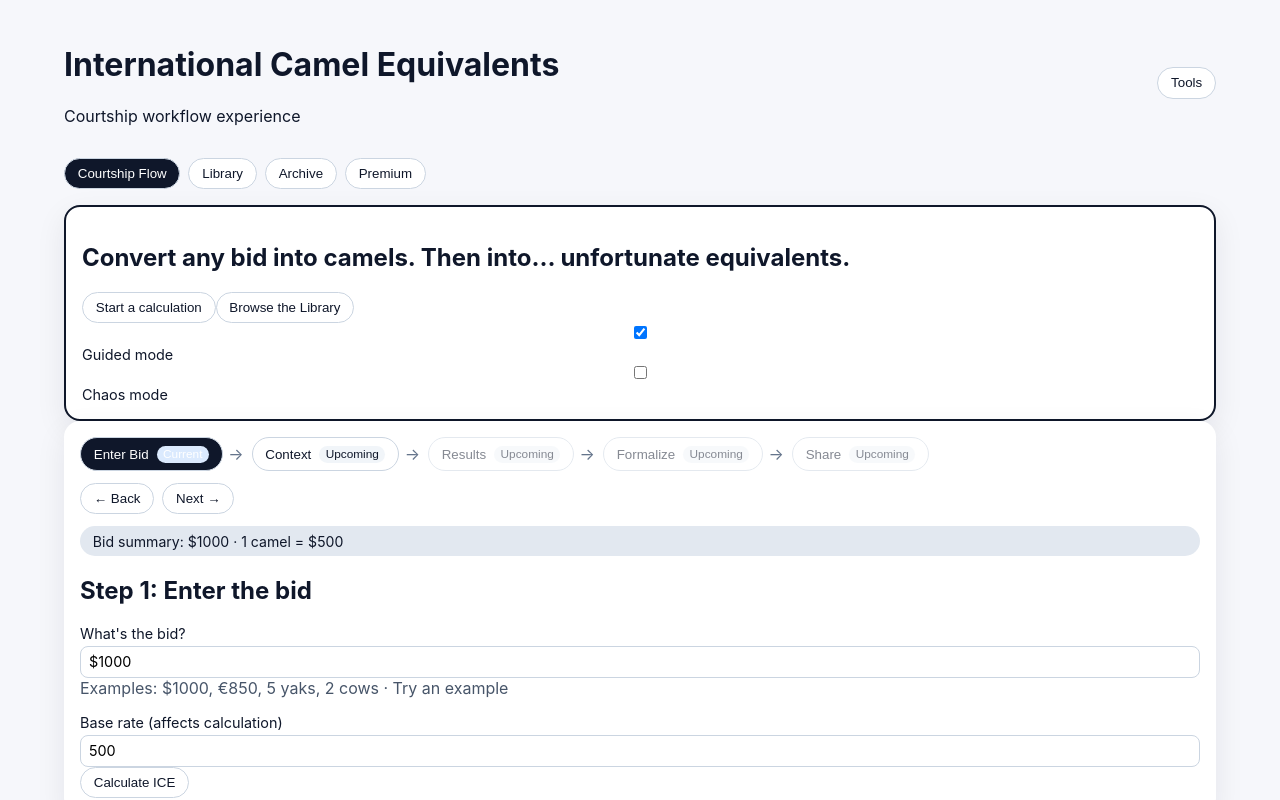
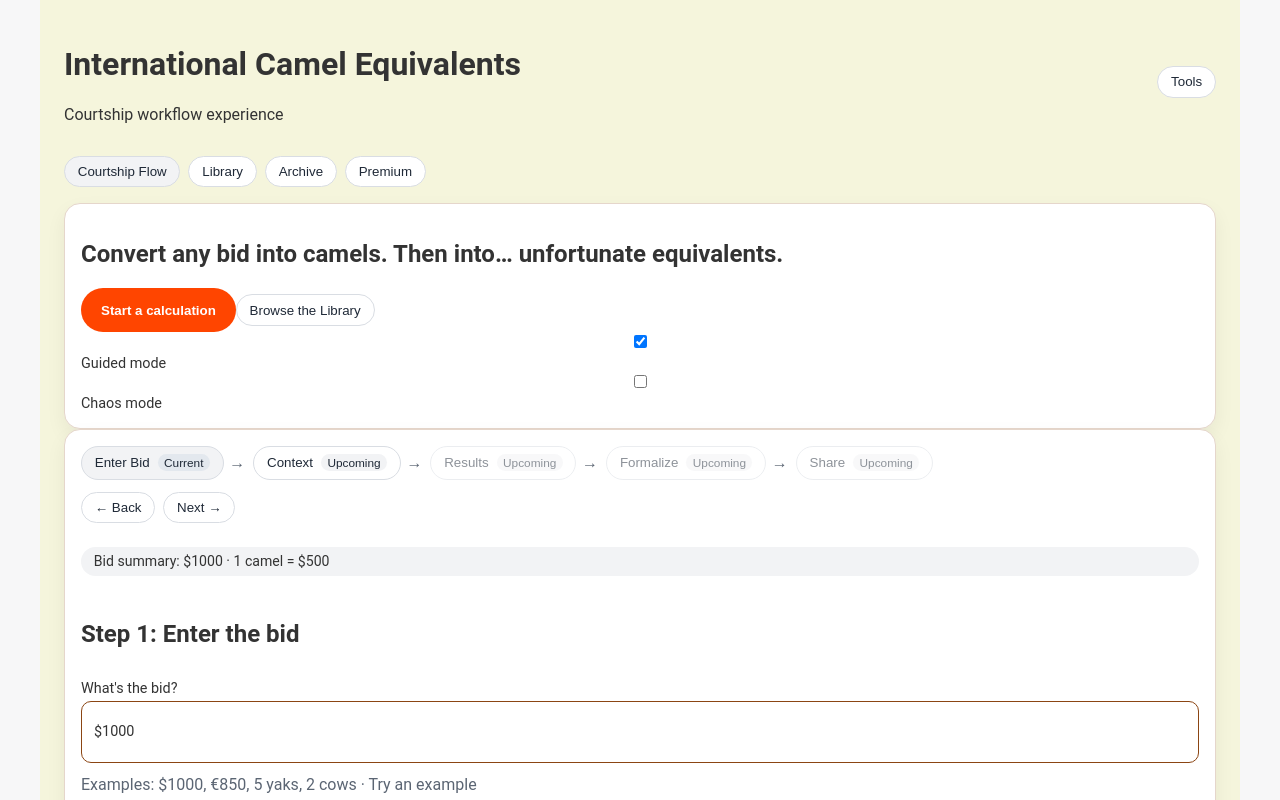
Before and after one commit to dmeehan45/international-camel-equivalents, a React (Vite) app: page / in a window 1280 px wide. Shown: the top 800 px of the page. Built offline with nearby package versions, Linux system fonts and the light colour scheme.

Commit message:
Refine UI surfaces with tokenized styling and chaos gating

```diff
--- a/src/App.tsx
+++ b/src/App.tsx
@@ -415,17 +415,17 @@ function FlowView({ state, dispatch }: { state: State; dispatch: Dispatch<Action
   }
 
   return (
-    <section className="view-card">
+    <section className="view-card ccc-card flow-surface">
       <Stepper step={state.flowStep} onChange={(value) => dispatch({ type: 'setFlowStep', value })} canNavigateTo={canOpenFlowStep} />
       <div className="sticky-chip">Bid summary: {state.calcInput.rawBid} · 1 camel = ${state.calcInput.camelUsdRate}</div>
 
       {state.flowStep === 'bid' && (
         <>
           <h2>Step 1: Enter the bid</h2>
-          <label>What&apos;s the bid?<input value={state.calcInput.rawBid} onChange={(e) => dispatch({ type: 'setCalcField', field: 'rawBid', value: e.target.value })} placeholder="$1000, €850, 5 yaks" /></label>
+          <label>What&apos;s the bid?<input className="ccc-input" value={state.calcInput.rawBid} onChange={(e) => dispatch({ type: 'setCalcField', field: 'rawBid', value: e.target.value })} placeholder="$1000, €850, 5 yaks" /></label>
           <p className="helper">Examples: $1000, €850, 5 yaks, 2 cows · Try an example</p>
-          <label>Base rate (affects calculation)<input value={state.calcInput.camelUsdRate} onChange={(e) => dispatch({ type: 'setCalcField', field: 'camelUsdRate', value: e.target.value })} /></label>
-          <button onClick={() => runCalculation(state, dispatch)}>Calculate ICE</button>
+          <label>Base rate (affects calculation)<input className="ccc-input" value={state.calcInput.camelUsdRate} onChange={(e) => dispatch({ type: 'setCalcField', field: 'camelUsdRate', value: e.target.value })} /></label>
+          <button className="ccc-button-primary cta-primary" onClick={() => runCalculation(state, dispatch)}>Calculate ICE</button>
           {state.calcInput.parseSource && <p className="result">{state.calcInput.parseSource}</p>}
         </>
       )}
@@ -490,8 +490,8 @@ function FlowView({ state, dispatch }: { state: State; dispatch: Dispatch<Action
             <section className="results-drawer" aria-label="Advanced results filters">
               <h3>Advanced filters</h3>
               <div className="grid">
-                <label>Search proxies<input value={state.dashboardQuery} onChange={(e) => dispatch({ type: 'setDashboardQuery', value: e.target.value })} placeholder="Search by proxy name" /></label>
-                <label>Sort order<select value={state.dashboardSort} onChange={(e) => dispatch({ type: 'setDashboardSort', value: e.target.value as State['dashboardSort'] })}><option value="quantity-desc">Quantity (high to low)</option><option value="quantity-asc">Quantity (low to high)</option><option value="name-asc">Name (A-Z)</option><option value="name-desc">Name (Z-A)</option></select></label>
+                <label>Search proxies<input className="ccc-input" value={state.dashboardQuery} onChange={(e) => dispatch({ type: 'setDashboardQuery', value: e.target.value })} placeholder="Search by proxy name" /></label>
+                <label>Sort order<select className="ccc-input" value={state.dashboardSort} onChange={(e) => dispatch({ type: 'setDashboardSort', value: e.target.value as State['dashboardSort'] })}><option value="quantity-desc">Quantity (high to low)</option><option value="quantity-asc">Quantity (low to high)</option><option value="name-asc">Name (A-Z)</option><option value="name-desc">Name (Z-A)</option></select></label>
               </div>
             </section>
           )}
@@ -504,16 +504,16 @@ function FlowView({ state, dispatch }: { state: State; dispatch: Dispatch<Action
           {state.compareSelected.length > 0 && (
             <section className="compare-panel" aria-label="Compare selected proxies">
               <h3>Compare selected ({state.compareSelected.length})</h3>
-              <label>Amount<input value={state.compare.amount} onChange={(e) => dispatch({ type: 'setCompareField', field: 'amount', value: e.target.value })} /></label>
+              <label>Amount<input className="ccc-input" value={state.compare.amount} onChange={(e) => dispatch({ type: 'setCompareField', field: 'amount', value: e.target.value })} /></label>
               <p className="helper">Pick at least two proxies. We compare the first two selected items.</p>
               <button onClick={runCompare} disabled={state.compareSelected.length < 2}>Compare selected</button>
               {state.compare.result && <p className="result">{state.compare.result}</p>}
               {state.compare.error && <p className="error">{state.compare.error}</p>}
             </section>
           )}
-          <details onToggle={(event) => dispatch({ type: 'setCelebrateOpen', value: (event.currentTarget as HTMLDetailsElement).open })}><summary>Celebrate</summary>{state.celebrateOpen && <p>Show parade / show chart (mounted only when expanded).</p>}</details>
+          <details className={state.chaosMode ? 'celebrate-strip chaos-surface' : 'celebrate-strip'} onToggle={(event) => dispatch({ type: 'setCelebrateOpen', value: (event.currentTarget as HTMLDetailsElement).open })}><summary>Celebrate</summary>{state.celebrateOpen && <p>Show parade / show chart (mounted only when expanded).</p>}</details>
           <h3>Side Quests</h3>
-          <div className="stepper">{['Personality Quiz', 'Bargaining Mini-Game', 'Maiden Mood Simulator', 'Proxy Parade'].map((item) => <button key={item} className="step" onClick={() => dispatch({ type: 'setSideQuest', value: item })}>{item}</button>)}</div>
+          <div className={state.chaosMode ? 'stepper side-quests chaos-surface' : 'stepper side-quests'}>{['Personality Quiz', 'Bargaining Mini-Game', 'Maiden Mood Simulator', 'Proxy Parade'].map((item) => <button key={item} className="step" onClick={() => dispatch({ type: 'setSideQuest', value: item })}>{item}</button>)}</div>
           {state.sideQuest && <p className="result">{state.sideQuest} opened as overlay (placeholder).</p>}
         </>
       )}
@@ -521,7 +521,7 @@ function FlowView({ state, dispatch }: { state: State; dispatch: Dispatch<Action
       {state.flowStep === 'message' && (
         <>
           <h2>Step 4: Formalize</h2>
-          <label>Template<select value={state.formalizer.template} onChange={(e) => dispatch({ type: 'setFormalizerField', field: 'template', value: e.target.value })}>{listTemplates().map((template) => <option key={template} value={template}>{template}</option>)}</select></label>
+          <label>Template<select className="ccc-input" value={state.formalizer.template} onChange={(e) => dispatch({ type: 'setFormalizerField', field: 'template', value: e.target.value })}>{listTemplates().map((template) => <option key={template} value={template}>{template}</option>)}</select></label>
           <button onClick={generateMessage}>Generate message</button>
           {state.formalizer.message && <pre>{state.formalizer.message}</pre>}
         </>
@@ -578,24 +578,24 @@ function LibraryView({ state, dispatch }: { state: State; dispatch: Dispatch<Act
   }
 
   return (
-    <section className="view-card">
+    <section className="view-card ccc-card">
       <h2>Library</h2>
       <p>Search, filter, browse, and generate custom proxies.</p>
       <div className="grid">
-        <label>Search<input value={state.referenceFilters.query} onChange={(e) => dispatch({ type: 'setReferenceFilter', field: 'query', value: e.target.value })} /></label>
-        <label>Category<select value={state.referenceFilters.category} onChange={(e) => dispatch({ type: 'setReferenceFilter', field: 'category', value: e.target.value })}><option value="">All</option>{CANONICAL_PROXY_CATEGORIES.map((category) => <option key={category} value={category}>{category}</option>)}</select></label>
-        <label>Source<select value={state.referenceFilters.source} onChange={(e) => dispatch({ type: 'setReferenceFilter', field: 'source', value: e.target.value })}><option value="all">All</option><option value="reference">Reference only</option><option value="extension">Custom only</option></select></label>
+        <label>Search<input className="ccc-input" value={state.referenceFilters.query} onChange={(e) => dispatch({ type: 'setReferenceFilter', field: 'query', value: e.target.value })} /></label>
+        <label>Category<select className="ccc-input" value={state.referenceFilters.category} onChange={(e) => dispatch({ type: 'setReferenceFilter', field: 'category', value: e.target.value })}><option value="">All</option>{CANONICAL_PROXY_CATEGORIES.map((category) => <option key={category} value={category}>{category}</option>)}</select></label>
+        <label>Source<select className="ccc-input" value={state.referenceFilters.source} onChange={(e) => dispatch({ type: 'setReferenceFilter', field: 'source', value: e.target.value })}><option value="all">All</option><option value="reference">Reference only</option><option value="extension">Custom only</option></select></label>
       </div>
       <p>{filtered.length} proxies in library</p>
       <ul className="list">{filtered.map((proxy) => <li key={proxy.id}>{proxy.name} · {proxy.category}</li>)}</ul>
 
       <h3>Proxy Generator</h3>
       <div className="grid">
-        <label>Name<input value={state.newProxy.name} onChange={(e) => dispatch({ type: 'setNewProxyField', field: 'name', value: e.target.value })} /></label>
-        <label>Rate<input value={state.newProxy.ratePerCamel} onChange={(e) => dispatch({ type: 'setNewProxyField', field: 'ratePerCamel', value: e.target.value })} /></label>
-        <label>Category<input value={state.newProxy.category} onChange={(e) => dispatch({ type: 'setNewProxyField', field: 'category', value: e.target.value })} placeholder="e.g. livestock" /></label>
+        <label>Name<input className="ccc-input" value={state.newProxy.name} onChange={(e) => dispatch({ type: 'setNewProxyField', field: 'name', value: e.target.value })} /></label>
+        <label>Rate<input className="ccc-input" value={state.newProxy.ratePerCamel} onChange={(e) => dispatch({ type: 'setNewProxyField', field: 'ratePerCamel', value: e.target.value })} /></label>
+        <label>Category<input className="ccc-input" value={state.newProxy.category} onChange={(e) => dispatch({ type: 'setNewProxyField', field: 'category', value: e.target.value })} placeholder="e.g. livestock" /></label>
       </div>
-      <label>Description<textarea value={state.newProxy.description} onChange={(e) => dispatch({ type: 'setNewProxyField', field: 'description', value: e.target.value })} /></label>
+      <label>Description<textarea className="ccc-input" value={state.newProxy.description} onChange={(e) => dispatch({ type: 'setNewProxyField', field: 'description', value: e.target.value })} /></label>
       <button onClick={saveProxy}>Add custom proxy</button>
       {state.newProxy.success && <p className="result">{state.newProxy.success}</p>}
       {state.newProxy.error && <p className="error">{state.newProxy.error}</p>}
@@ -652,7 +652,7 @@ function ToolsAccessibilityPanel({ state, dispatch }: { state: State; dispatch:
 
 function ArchiveView({ state, dispatch }: { state: State; dispatch: Dispatch<Action> }) {
   return (
-    <section className="view-card">
+    <section className="view-card ccc-card">
       <h2>Archive</h2>
       <ul className="list">{state.history.map((entry) => <li key={entry.id}>{entry.summary} · {entry.camelValue} camels · {formatRelativeAge(entry.createdAt)}</li>)}</ul>
       <button onClick={() => { writeBidHistory([]); dispatch({ type: 'setHistory', value: [] }); }}>Clear archive</button>
@@ -678,7 +678,7 @@ export function App() {
   }, [state.activeRootTab, state.flowStep, state.guidedMode, state.chaosMode, state.calcInput]);
 
   return (
-    <main className="app-shell">
+    <main className={`app-shell ccc-app ${state.chaosMode ? 'chaos-mode' : ''}`}>
       <header className="header-row">
         <div>
           <h1>International Camel Equivalents</h1>
@@ -696,9 +696,9 @@ export function App() {
       </nav>
 
       {state.showWelcome && (
-        <section className="view-card overlay">
+        <section className="view-card ccc-card overlay">
           <h2>Convert any bid into camels. Then into… unfortunate equivalents.</h2>
-          <button onClick={() => { dispatch({ type: 'setShowWelcome', value: false }); dispatch({ type: 'setRootTab', value: 'flow' }); globalThis.localStorage?.setItem('ccc-welcome-dismissed', '1'); }}>Start a calculation</button>
+          <button className="ccc-button-primary cta-primary" onClick={() => { dispatch({ type: 'setShowWelcome', value: false }); dispatch({ type: 'setRootTab', value: 'flow' }); globalThis.localStorage?.setItem('ccc-welcome-dismissed', '1'); }}>Start a calculation</button>
           <button onClick={() => { dispatch({ type: 'setShowWelcome', value: false }); dispatch({ type: 'setRootTab', value: 'library' }); globalThis.localStorage?.setItem('ccc-welcome-dismissed', '1'); }}>Browse the Library</button>
           <label><input type="checkbox" checked={state.guidedMode} onChange={(e) => dispatch({ type: 'setGuidedMode', value: e.target.checked })} /> Guided mode</label>
           <label><input type="checkbox" checked={state.chaosMode} onChange={(e) => dispatch({ type: 'setChaosMode', value: e.target.checked })} /> Chaos mode</label>
@@ -708,7 +708,7 @@ export function App() {
       {state.activeRootTab === 'flow' && <FlowView state={state} dispatch={dispatch} />}
       {state.activeRootTab === 'library' && <LibraryView state={state} dispatch={dispatch} />}
       {state.activeRootTab === 'archive' && <ArchiveView state={state} dispatch={dispatch} />}
-      {state.activeRootTab === 'premium' && <section className="view-card"><h2>Premium</h2><p>Negotiate this bid (premium feature placeholder).</p><p>$69/year with local premium flag.</p></section>}
+      {state.activeRootTab === 'premium' && <section className="view-card ccc-card"><h2>Premium</h2><p>Negotiate this bid (premium feature placeholder).</p><p>$69/year with local premium flag.</p></section>}
 
       <ToolsDrawer state={state} dispatch={dispatch} />
     </main>
--- a/src/app.css
+++ b/src/app.css
@@ -1,17 +1,28 @@
 :root {
   font-family: Inter, system-ui, -apple-system, Segoe UI, Roboto, sans-serif;
+  --space-2: 0.5rem;
+  --space-3: 0.75rem;
+  --space-4: 1rem;
+  --space-6: 1.5rem;
+  --surface-0: #f7f7f8;
+  --surface-1: #ffffff;
+  --surface-2: #f2f3f5;
+  --border-muted: #d9dde3;
+  --text-main: #1f2937;
+  --text-subtle: #5b6573;
+  --accent-primary: var(--ccc-proxy-pandemonium);
 }
 
 body {
   margin: 0;
-  background: #f6f7fb;
-  color: #0f172a;
+  background: var(--surface-0);
+  color: var(--text-main);
 }
 
 .app-shell {
   max-width: 72rem;
   margin: 0 auto;
-  padding: 1.5rem;
+  padding: var(--space-6);
 }
 
 .header-row {
@@ -24,67 +35,67 @@ body {
   display: flex;
   gap: 0.5rem;
   flex-wrap: wrap;
-  margin: 1rem 0;
+  margin: var(--space-4) 0;
 }
 
 .route-nav button,
 .step,
 button {
   text-decoration: none;
-  border: 1px solid #cbd5e1;
+  border: 1px solid var(--border-muted);
   border-radius: 999px;
   padding: 0.45rem 0.8rem;
-  color: #0f172a;
-  background: #fff;
+  color: var(--text-main);
+  background: var(--surface-1);
   cursor: pointer;
 }
 
 .route-nav .active,
 .step.active {
-  background: #0f172a;
-  color: #fff;
+  background: var(--surface-2);
+  color: var(--text-main);
 }
 
 .view-card {
   position: relative;
-  background: #fff;
+  background: var(--surface-1);
   border-radius: 16px;
-  padding: 1rem;
-  box-shadow: 0 10px 30px rgba(15, 23, 42, 0.08);
+  padding: var(--space-4);
+  box-shadow: 0 8px 20px rgba(15, 23, 42, 0.06);
 }
 
 .overlay {
-  border: 2px solid #0f172a;
+  border: 1px solid var(--border-muted);
 }
 
 .sticky-chip {
   position: sticky;
   top: 0;
   z-index: 1;
-  background: #e2e8f0;
+  background: var(--surface-2);
   border-radius: 999px;
   padding: 0.4rem 0.8rem;
-  margin-bottom: 0.75rem;
+  margin-bottom: var(--space-3);
   font-size: 0.88rem;
 }
 
 .grid {
   display: grid;
   grid-template-columns: repeat(auto-fit, minmax(220px, 1fr));
-  gap: 0.75rem;
-  margin-bottom: 0.75rem;
+  gap: var(--space-3);
+  margin-bottom: var(--space-3);
 }
 
 .context-cards {
   display: grid;
-  gap: 0.75rem;
+  gap: var(--space-3);
 }
 
 .context-card {
-  border: 1px solid #e2e8f0;
+  border: 1px solid var(--border-muted);
   border-radius: 12px;
-  padding: 0.75rem;
-  background: #f8fafc;
+  padding: var(--space-3);
+  background: var(--surface-2);
 }
 
 .context-card summary {
@@ -95,8 +106,8 @@ button {
 
 .scan-panel {
   margin-top: 0.5rem;
-  border-top: 1px dashed #cbd5e1;
-  padding-top: 0.5rem;
+  border-top: 1px dashed var(--border-muted);
+  padding-top: var(--space-2);
 }
 
 label {
@@ -107,11 +118,13 @@ label {
 }
 
 input,
-select {
-  border: 1px solid #cbd5e1;
+select,
+textarea {
+  border: 1px solid var(--border-muted);
   border-radius: 8px;
-  padding: 0.4rem 0.5rem;
+  padding: var(--space-2);
   font: inherit;
+  background: var(--surface-1);
 }
 
 .hero {
@@ -124,11 +137,11 @@ select {
 }
 
 .result {
-  color: #0369a1;
+  color: #374151;
 }
 
 .helper {
-  color: #475569;
+  color: var(--text-subtle);
   margin-top: 0;
 }
 
@@ -136,37 +149,37 @@ select {
   display: flex;
   flex-wrap: wrap;
   gap: 0.5rem;
-  margin-bottom: 0.75rem;
+  margin-bottom: var(--space-3);
 }
 
 .results-header {
   display: flex;
   justify-content: space-between;
   align-items: flex-start;
-  gap: 0.75rem;
+  gap: var(--space-3);
 }
 
 .results-drawer {
-  border: 1px solid #cbd5e1;
+  border: 1px solid var(--border-muted);
   border-radius: 12px;
-  padding: 0.75rem;
-  margin-bottom: 0.75rem;
-  background: #f8fafc;
+  padding: var(--space-3);
+  margin-bottom: var(--space-3);
+  background: var(--surface-2);
 }
 
 .compare-panel {
   position: sticky;
   bottom: 0;
-  margin-top: 0.75rem;
-  border: 1px solid #cbd5e1;
+  margin-top: var(--space-3);
+  border: 1px solid var(--border-muted);
   border-radius: 12px 12px 0 0;
-  background: #fff;
-  padding: 0.75rem;
-  box-shadow: 0 -8px 24px rgba(15, 23, 42, 0.1);
+  background: var(--surface-1);
+  padding: var(--space-3);
+  box-shadow: 0 -8px 20px rgba(15, 23, 42, 0.08);
 }
 
 .stepper-wrap {
-  margin-bottom: 0.75rem;
+  margin-bottom: var(--space-3);
 }
 
 .stepper-item {
@@ -191,23 +204,23 @@ select {
   font-size: 0.74rem;
   border-radius: 999px;
   padding: 0.1rem 0.4rem;
-  background: #e2e8f0;
+  background: var(--surface-2);
 }
 
 .step-status.completed {
-  background: #dcfce7;
+  background: #e7ecef;
 }
 
 .step-status.current {
-  background: #dbeafe;
+  background: #e3e8ee;
 }
 
 .step-status.upcoming {
-  background: #f1f5f9;
+  background: var(--surface-2);
 }
 
 .step-arrow {
-  color: #64748b;
+  color: var(--text-subtle);
 }
 
 .stepper-nav {
@@ -222,7 +235,7 @@ table {
 
 th,
 td {
-  border-bottom: 1px solid #e2e8f0;
+  border-bottom: 1px solid var(--border-muted);
   text-align: left;
   padding: 0.4rem;
 }
@@ -234,8 +247,8 @@ td {
 
 pre {
   white-space: pre-wrap;
-  background: #f1f5f9;
-  padding: 0.75rem;
+  background: var(--surface-2);
+  padding: var(--space-3);
   border-radius: 8px;
 }
 
@@ -249,7 +262,7 @@ pre {
 
 .desktop-tools {
   margin-top: 1rem;
-  border-top: 1px solid #e2e8f0;
+  border-top: 1px solid var(--border-muted);
   padding-top: 1rem;
 }
 
@@ -263,13 +276,45 @@ pre {
   right: 0;
   bottom: 0;
   z-index: 20;
-  background: #fff;
-  border-top: 1px solid #cbd5e1;
+  background: var(--surface-1);
+  border-top: 1px solid var(--border-muted);
   border-radius: 16px 16px 0 0;
   box-shadow: 0 -10px 30px rgba(15, 23, 42, 0.16);
   padding: 1rem;
   max-height: 65vh;
   overflow-y: auto;
+}
+
+.cta-primary {
+  background: var(--accent-primary);
+  border-color: var(--accent-primary);
+  color: #fff;
+}
+
+.flow-surface {
+  display: grid;
+  gap: var(--space-3);
+}
+
+.celebrate-strip,
+.side-quests {
+  border: 1px dashed var(--border-muted);
+  border-radius: 12px;
+  padding: var(--space-3);
+}
+
+.chaos-surface {
+  border-color: var(--accent-primary);
+  background: color-mix(in srgb, var(--accent-primary) 8%, var(--surface-1));
+}
+
+.chaos-mode .chaos-surface {
+  animation: chaos-pulse 1.2s ease-in-out infinite alternate;
+}
+
+@keyframes chaos-pulse {
+  from { transform: translateY(0); }
+  to { transform: translateY(-2px); }
 }
 
 @media (min-width: 768px) {
--- a/src/design/theme.css
+++ b/src/design/theme.css
@@ -32,8 +32,8 @@
 }
 
 .ccc-card {
-  background: color-mix(in srgb, var(--ccc-camel-core) 18%, white);
-  border: 1px solid color-mix(in srgb, var(--ccc-hump-highlight) 35%, white);
+  background: #fff;
+  border: 1px solid color-mix(in srgb, var(--ccc-hump-highlight) 22%, white);
   border-radius: var(--ccc-card-radius);
   padding: 16px;
 }
@@ -41,7 +41,7 @@
 .ccc-heading {
   color: var(--ccc-hump-highlight);
   font-family: Fredoka, Roboto, Arial, sans-serif;
-  text-shadow: 1px 1px 2px rgb(0 0 0 / 10%);
+  text-shadow: none;
 }
 
 .ccc-button-primary {
@@ -61,8 +61,13 @@
 }
 
 .ccc-button-primary:hover {
+  background: color-mix(in srgb, var(--ccc-proxy-pandemonium) 90%, black);
+}
+
+.chaos-mode .ccc-button-primary:hover,
+.chaos-mode .chaos-surface {
   background: var(--ccc-camel-gradient);
-  transform: rotate(1deg) scale(1.03);
+  transform: rotate(1deg) scale(1.02);
 }
 
 .ccc-input {
```
